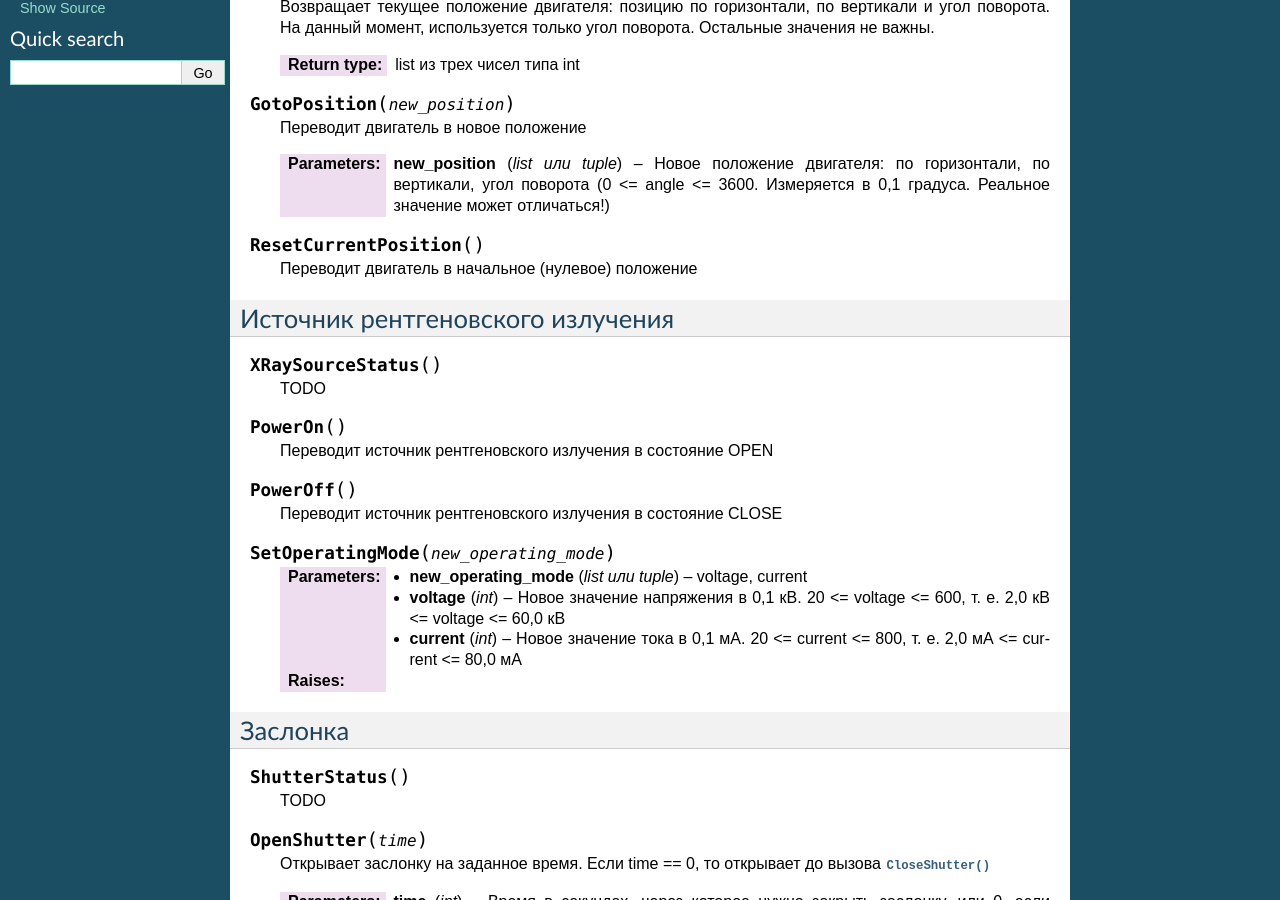
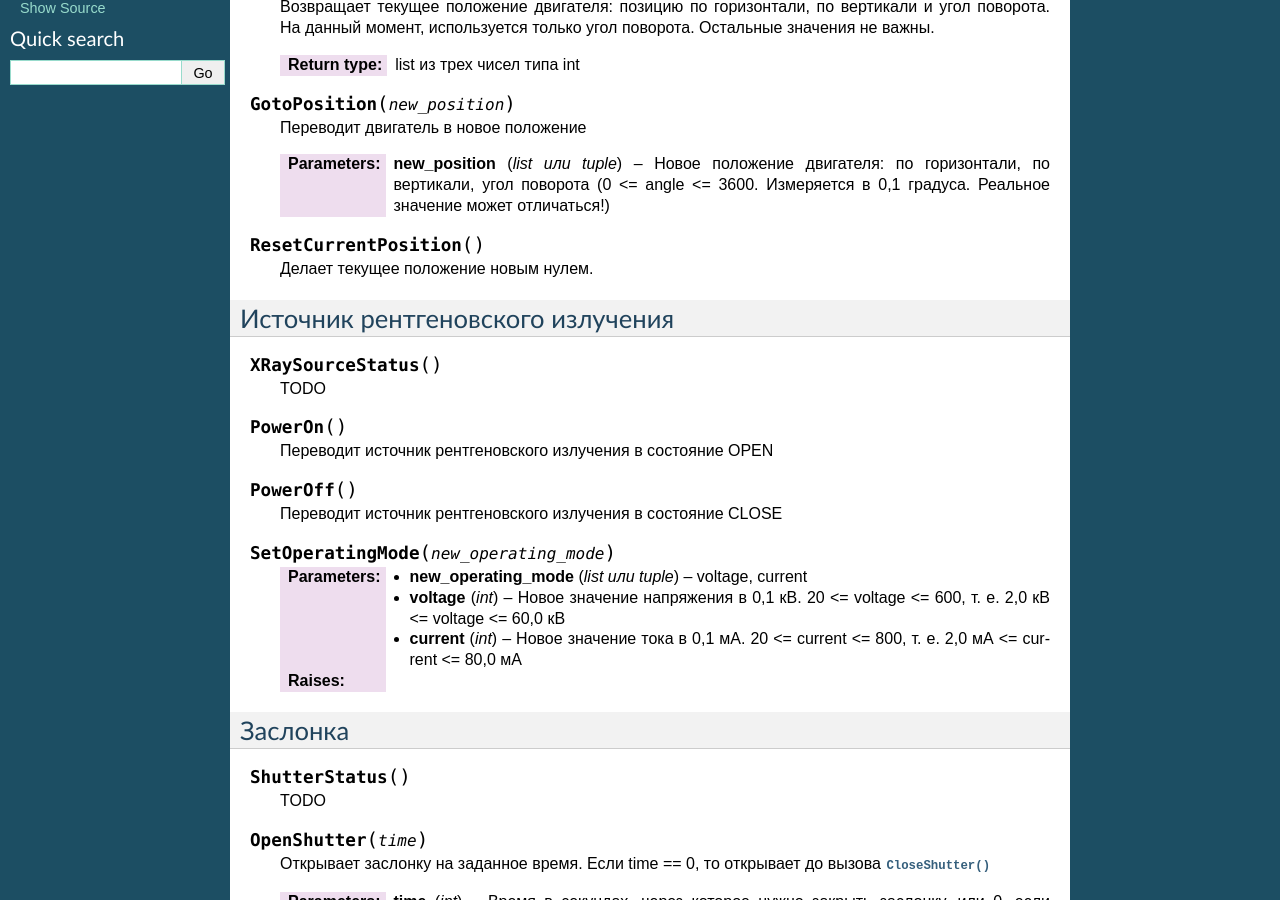
Before and after one commit to dmitryKonturov/robotom, a Sphinx documentation site: the page built from docs/source/client.rst, in a window 1280 px wide and 900 px high, scrolled down 656 px. Built offline with Sphinx 7.4.7, drawn with Linux system fonts in a browser that asks for light colours.

Commit message:
RBTM-184 new description of reset_current_position

```diff
--- a/docs/source/client.rst
+++ b/docs/source/client.rst
@@ -53,7 +53,7 @@
 
 .. function:: ResetCurrentPosition()
 
-   Переводит двигатель в начальное (нулевое) положение
+   Делает текущее положение новым нулем.
 
 
 
```
